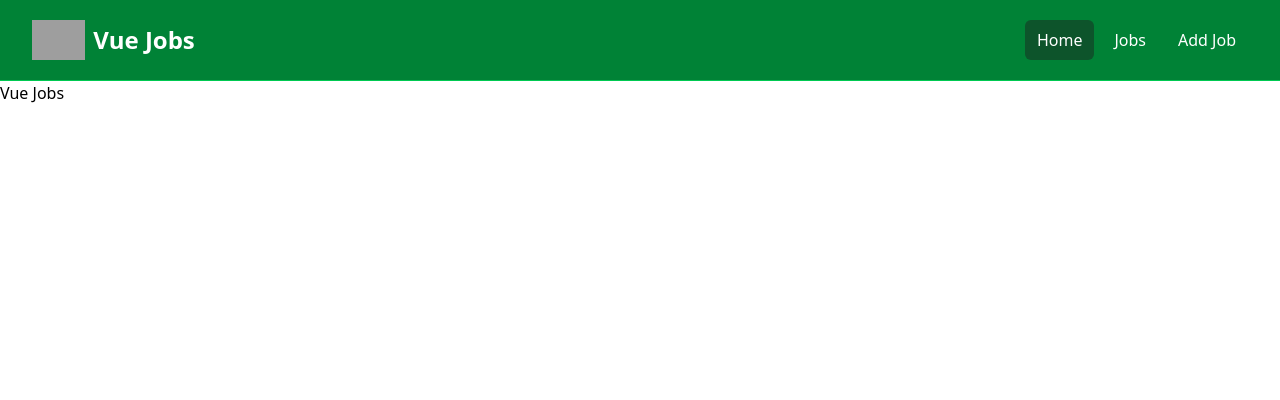
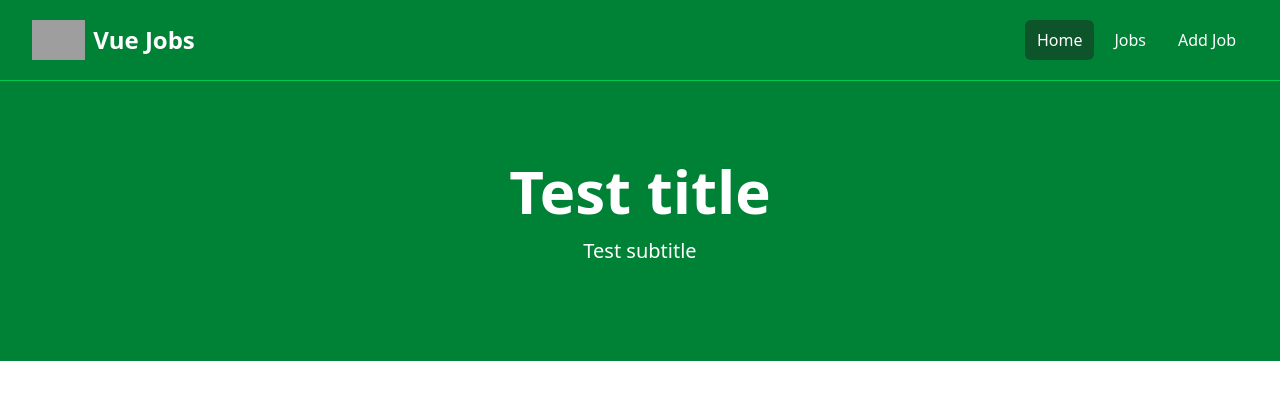
Before and after one commit to y-ashish-y/vue-basics, a Vue app: page / in a window 1280 px wide. Shown: the top 400 px of the page. Built offline with nearby package versions, Linux system fonts and the light colour scheme; grey boxes are pictures that could not be loaded; the HTML template or start-up script is replaced by a standard one.

Commit message:
defining Props

```diff
--- a/src/App.vue
+++ b/src/App.vue
@@ -1,8 +1,9 @@
 <script lang="ts" setup>
 import NavBar from "@/components/NavBar.vue";
+import Hero from "./components/Hero.vue";
 </script>
 
 <template>
   <NavBar />
-  <h1>Vue Jobs</h1>
+  <Hero title="Test title" subtitle="Test subtitle" />
 </template>
--- /dev/null
+++ b/src/components/Hero.vue
@@ -0,0 +1,31 @@
+<script lang="ts" setup>
+import { defineProps } from "vue";
+
+defineProps({
+  title: {
+    type: String,
+    default: "Become a Vue Dev",
+  },
+  subtitle: {
+    type: String,
+    default: "Find the Vue job that fits your skills and needs",
+  },
+});
+</script>
+
+<template>
+  <section class="bg-green-700 py-20 mb-4">
+    <div
+      class="max-w-7xl mx-auto px-4 sm:px-6 lg:px-8 flex flex-col items-center"
+    >
+      <div class="text-center">
+        <h1 class="text-4xl font-extrabold text-white sm:text-5xl md:text-6xl">
+          {{ title }}
+        </h1>
+        <p class="my-4 text-xl text-white">
+          {{ subtitle }}
+        </p>
+      </div>
+    </div>
+  </section>
+</template>
```
